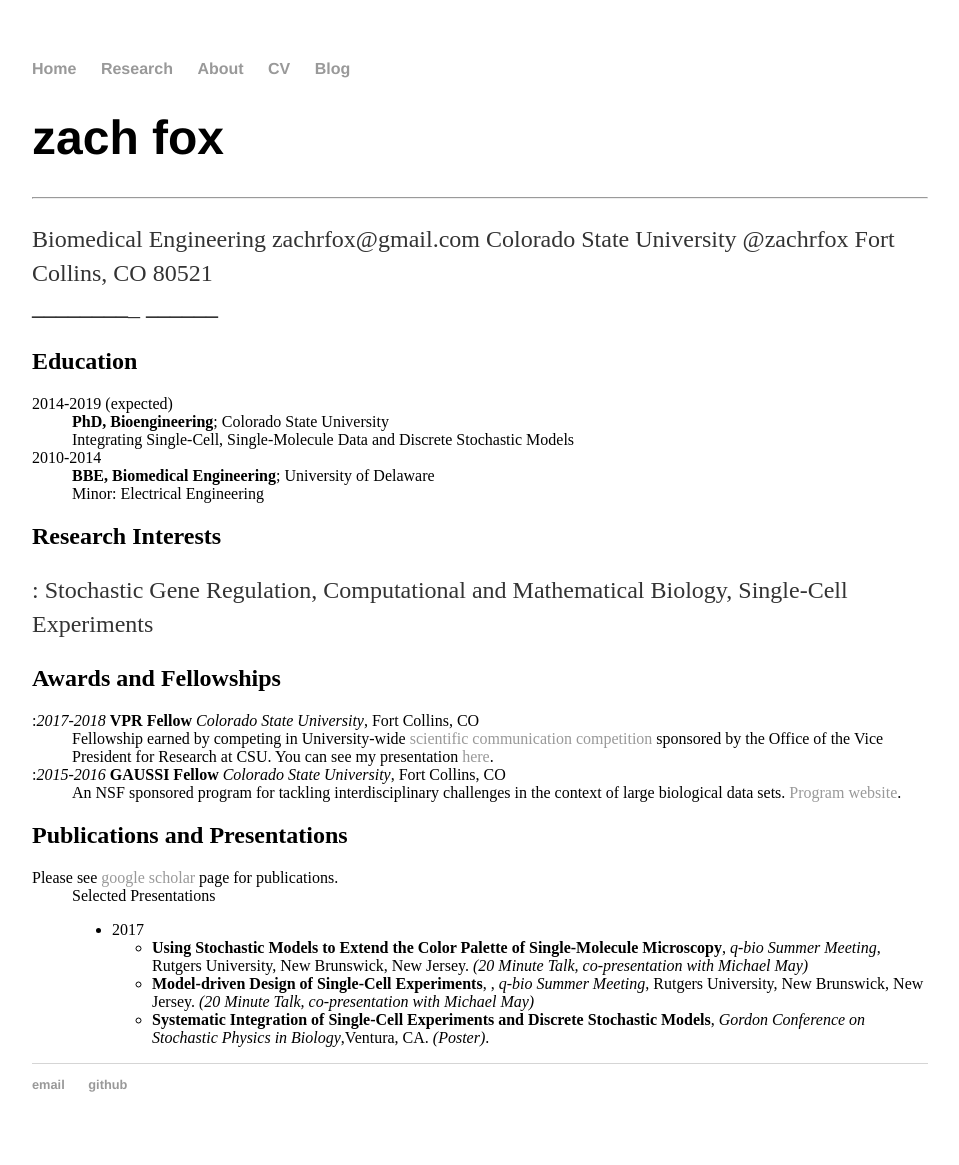
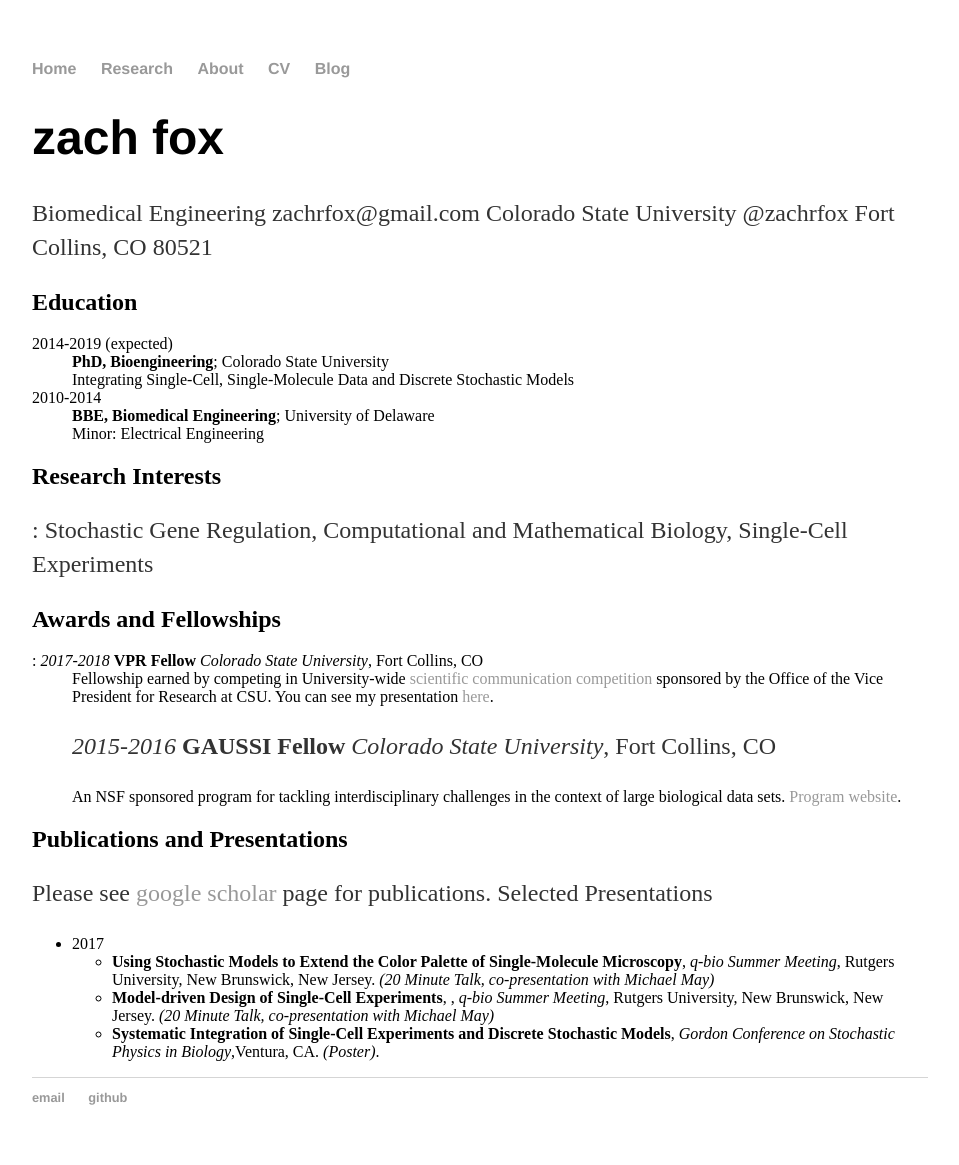
Before and after one commit to zachfox/zachfox.github.io, a Jekyll site: the page built from cv/index.md, in a window 1280 px wide. Shown: the whole page, without its empty margins (160-1119 px from the left). Built offline with Jekyll 4.4.1, drawn with Linux system fonts in a browser that asks for light colours.

Commit message:
updating...

```diff
--- a/cv/index.md
+++ b/cv/index.md
@@ -4,11 +4,9 @@
 ---
 zach fox
 ============
-_________________________          __________________
 Biomedical Engineering             zachrfox@gmail.com
 Colorado State University          @zachrfox
 Fort Collins, CO 80521
-_________________________          __________________
 
 Education
 ---------
@@ -23,20 +21,20 @@
 
 Research Interests
 ----------
-: Stochastic Gene Regulation, Computational and Mathematical Biology, Single-Cell Experiments
+:   Stochastic Gene Regulation, Computational and Mathematical Biology, Single-Cell Experiments
 
 Awards and Fellowships
 ----------------------
-:*2017-2018* **VPR Fellow** *Colorado State University*, Fort Collins, CO
-: Fellowship earned by competing in University-wide [scientific communication competition]("https://vpr.colostate.edu/vpr-fellows-program/") sponsored by the Office of the Vice President for Research at CSU. You can see my presentation [here](https://www.youtube.com/watch?v=D9zbiR2Fc7w).
+:    *2017-2018* **VPR Fellow** *Colorado State University*, Fort Collins, CO
+:    Fellowship earned by competing in University-wide [scientific communication competition]("https://vpr.colostate.edu/vpr-fellows-program/") sponsored by the Office of the Vice President for Research at CSU. You can see my presentation [here](https://www.youtube.com/watch?v=D9zbiR2Fc7w).
 
-:*2015-2016* **GAUSSI Fellow** *Colorado State University*, Fort Collins, CO
-: An NSF sponsored program for tackling interdisciplinary challenges in the context of large biological data sets. [Program website]("http://gaussi.colostate.edu").
+:    *2015-2016* **GAUSSI Fellow** *Colorado State University*, Fort Collins, CO
+:    An NSF sponsored program for tackling interdisciplinary challenges in the context of large biological data sets. [Program website]("http://gaussi.colostate.edu").
 
 Publications and Presentations
 -----------
 Please see [google scholar]("https://scholar.google.com/citations?user=PrYu53UAAAAJ&hl=en">google) page for publications.
-: Selected Presentations
+Selected Presentations
 * 2017
     * **Using Stochastic Models to Extend the Color Palette of Single-Molecule Microscopy**, *q-bio Summer Meeting*, Rutgers University, New Brunswick, New Jersey. _(20 Minute Talk, co-presentation with Michael May)_
     * **Model-driven Design of Single-Cell Experiments**, , *q-bio Summer Meeting*, Rutgers University, New Brunswick, New Jersey. _(20 Minute Talk, co-presentation with Michael May)_
```
